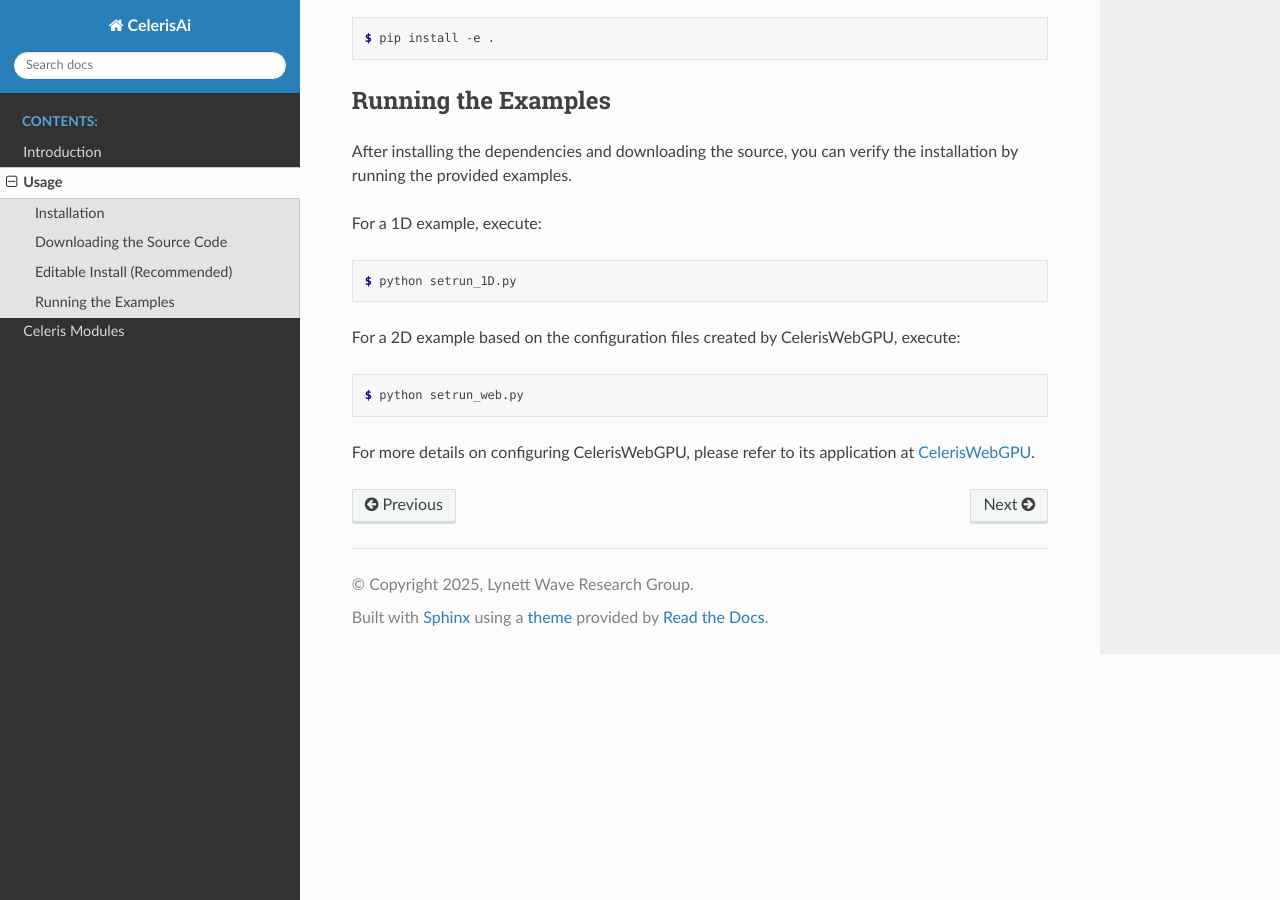
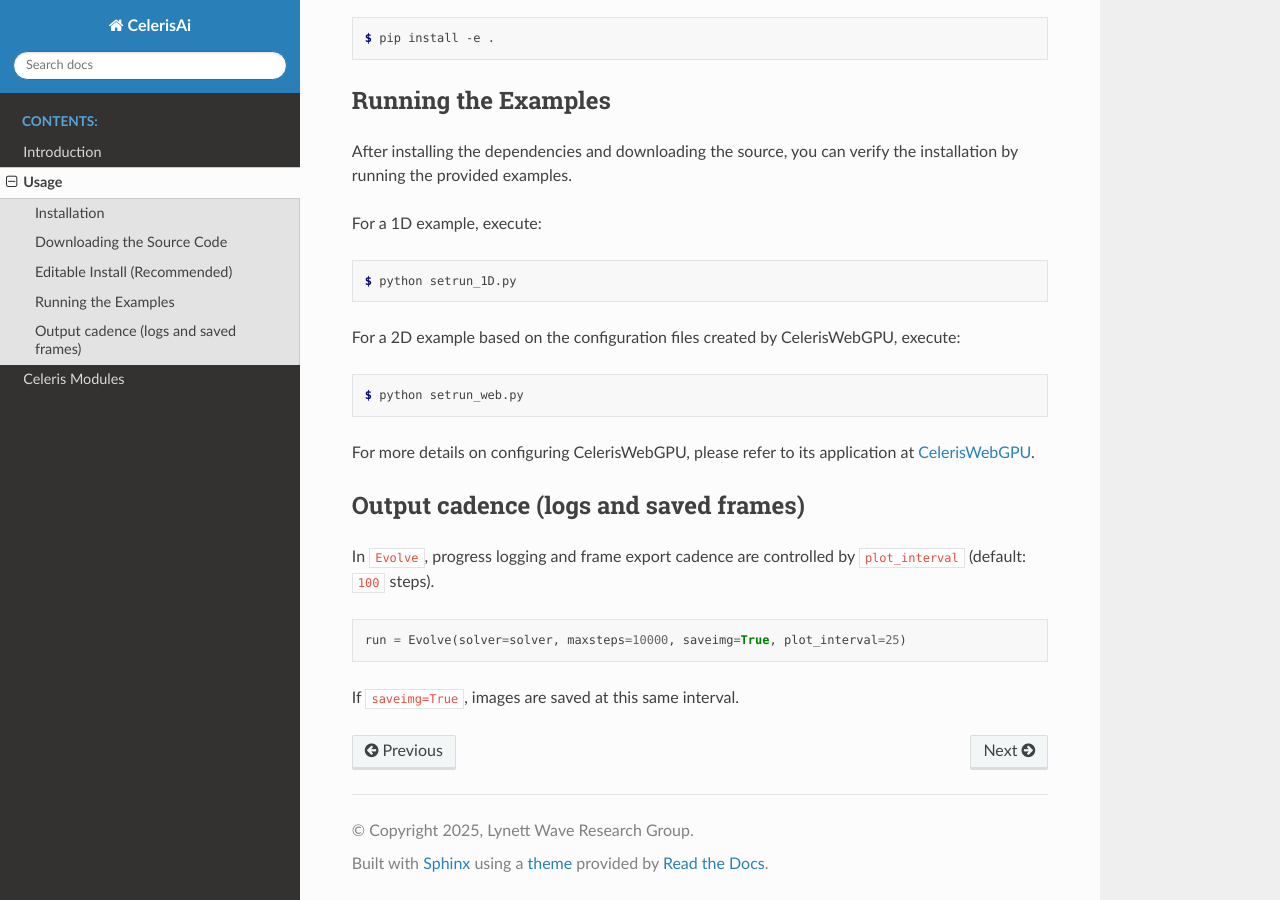
Before and after one commit to wrenteria/CelerisAi, a Sphinx documentation site: the page built from docs/source/usage.rst, in a window 1280 px wide and 900 px high, scrolled down 908 px. Built offline with Sphinx 7.4.7 and the Read the Docs theme 3.1.0, drawn with Linux system fonts in a browser that asks for light colours.

Commit message:
Document configurable plot_interval in README and usage docs

```diff
--- a/docs/source/usage.rst
+++ b/docs/source/usage.rst
@@ -66,3 +66,15 @@ For a 2D example based on the configuration files created by CelerisWebGPU, exec
 
 For more details on configuring CelerisWebGPU, please refer to its application at
 `CelerisWebGPU <https://plynett.github.io/>`_.
+
+Output cadence (logs and saved frames)
+--------------------------------------
+
+In ``Evolve``, progress logging and frame export cadence are controlled by
+``plot_interval`` (default: ``100`` steps).
+
+.. code-block:: python
+
+   run = Evolve(solver=solver, maxsteps=10000, saveimg=True, plot_interval=25)
+
+If ``saveimg=True``, images are saved at this same interval.
```
Also changed, not shown: README.md (+9 -0 lines).
